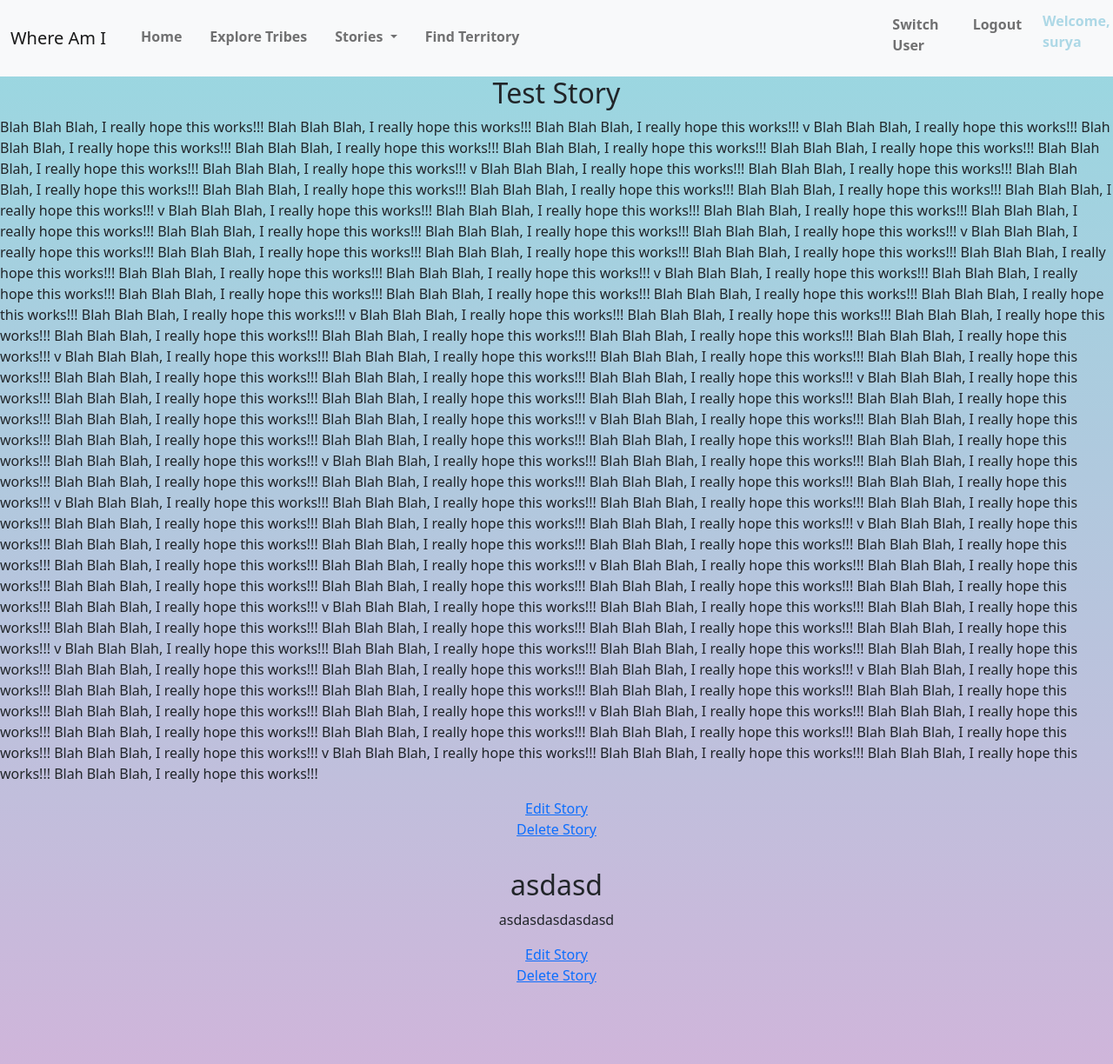
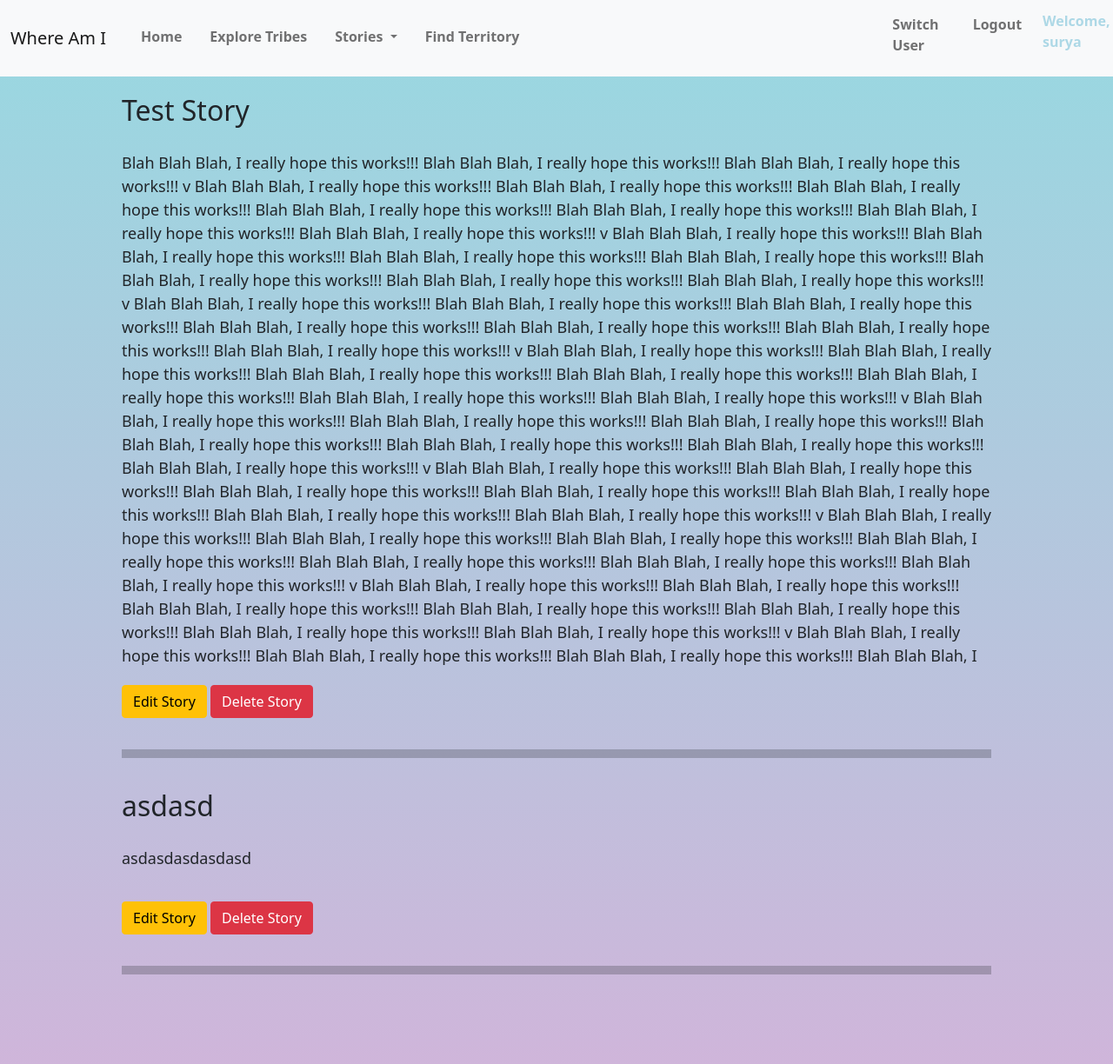
Before and after one commit to Surya123234/Where-Am-I, a Django app: page /my_stories/ in a window 1280 px wide. Shown: the top 1224 px of the page at 87% size. Run offline with Django 3.2, Linux system fonts and the light colour scheme; a user stored in the database is signed in; data comes from the database, SQL or seed files in the repository; both versions use the stored data as it was after the commit; some libraries are stand-ins or nearby versions.

Commit message:
enhance UI for view all and my stories page

```diff
--- a/app/static/app/all_tribes.css
+++ b/app/static/app/all_tribes.css
@@ -1,3 +1,7 @@
+html {
+  scroll-behavior: smooth;
+}
+
 body {
   margin: 0;
   padding: 0;
--- /dev/null
+++ b/app/static/app/stories.css
@@ -0,0 +1,34 @@
+hr {
+  margin: 0 auto 50px auto;
+  padding-top: 10px;
+}
+
+.story--container {
+  display: flex;
+  flex-direction: column;
+  width: 1000px;
+  max-height: 800px;
+}
+
+.story--title {
+  padding: 20px 0;
+}
+
+.story--content {
+  overflow: auto;
+  font-size: large;
+}
+
+.story--content--container {
+  padding: 20px 0;
+}
+
+.story--created-by {
+  font-size: large;
+  margin-top: 10px;
+}
+
+.story--links {
+  margin-top: 20px;
+  margin-bottom: 20px;
+}
--- a/app/templates/app/layout.html
+++ b/app/templates/app/layout.html
@@ -11,6 +11,7 @@
     <link href="{% static 'app/homepage.css' %}" rel="stylesheet">
     <link href="{% static 'app/all_tribes.css' %}" rel="stylesheet">
     <link href="{% static 'app/view_closest_territory.css' %}" rel="stylesheet">
+    <link href="{% static 'app/stories.css' %}" rel="stylesheet">
 
     <script src="{% static 'app/explore_tribes.js' %}"></script>
     <script src="https://ajax.googleapis.com/ajax/libs/jquery/3.5.1/jquery.min.js"></script>
--- a/app/templates/app/my_stories.html
+++ b/app/templates/app/my_stories.html
@@ -12,11 +12,19 @@
 
 {% block body %}
     {% for story in stories %}
-      <h2>{{ story.title }}</h2>
-      <p> {{ story.content }}</p>
-      <a href="/update_story/{{ story.id }}">Edit Story</a>
-      <a href="/delete_story/{{ story.id }}">Delete Story</a>
+    <div class="story--container">
+      <div class="story--title">
+        <h2>{{ story.title }}</h2>
+      </div>
+      <div class="story--content">
+        <p>{{ story.content }}</p>
+      </div>
+      <div class="story--links">
+        <a  class="btn btn-warning" href="/update_story/{{ story.id }}">Edit Story</a>
+        <a class="btn btn-danger" href="/delete_story/{{ story.id }}">Delete Story</a>
+      </div>
       <hr>
+    </div>
     {% empty %}
       <h1>You have created no stories. What are you waiting for? Create one
          <a href="/create_story">Here!</a>
```
Also changed, not shown: app/templates/app/view_stories.html (+11 -3 lines), db.sqlite3.
